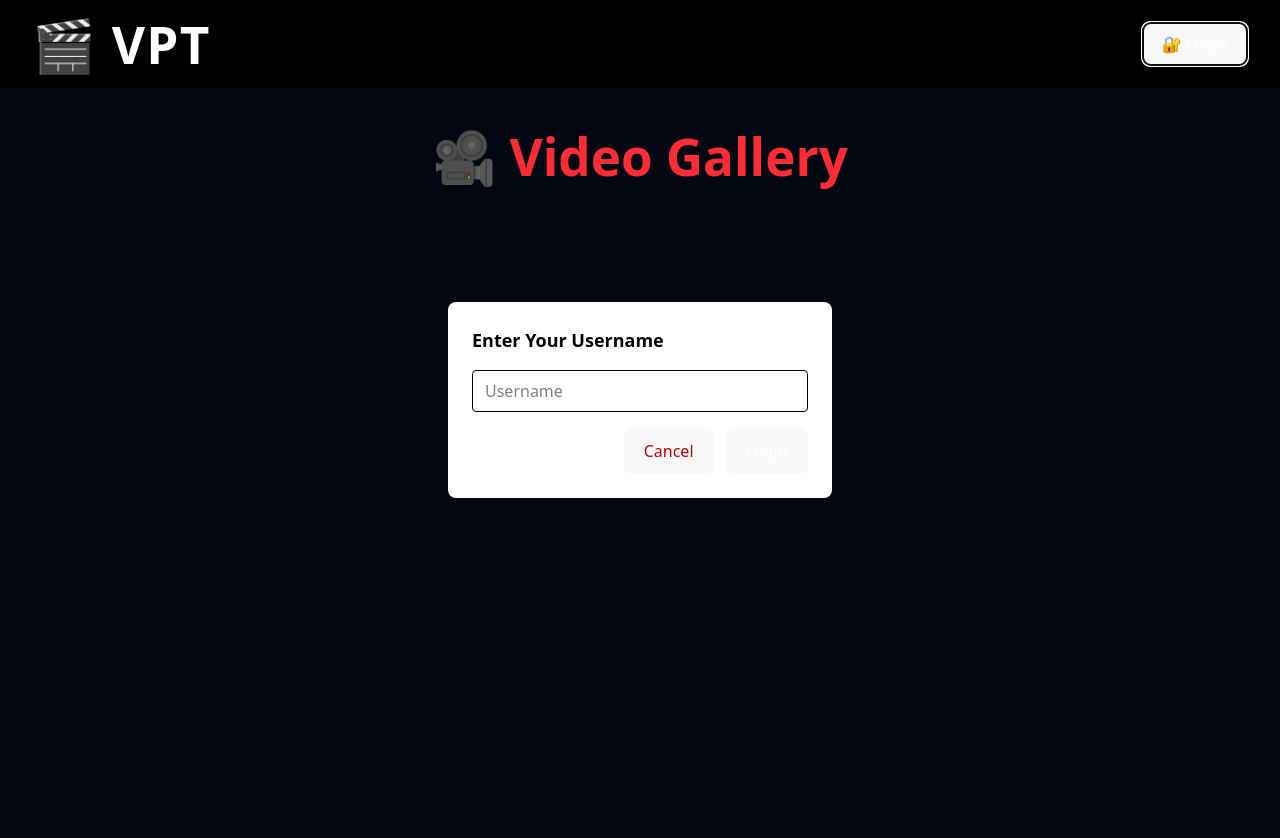
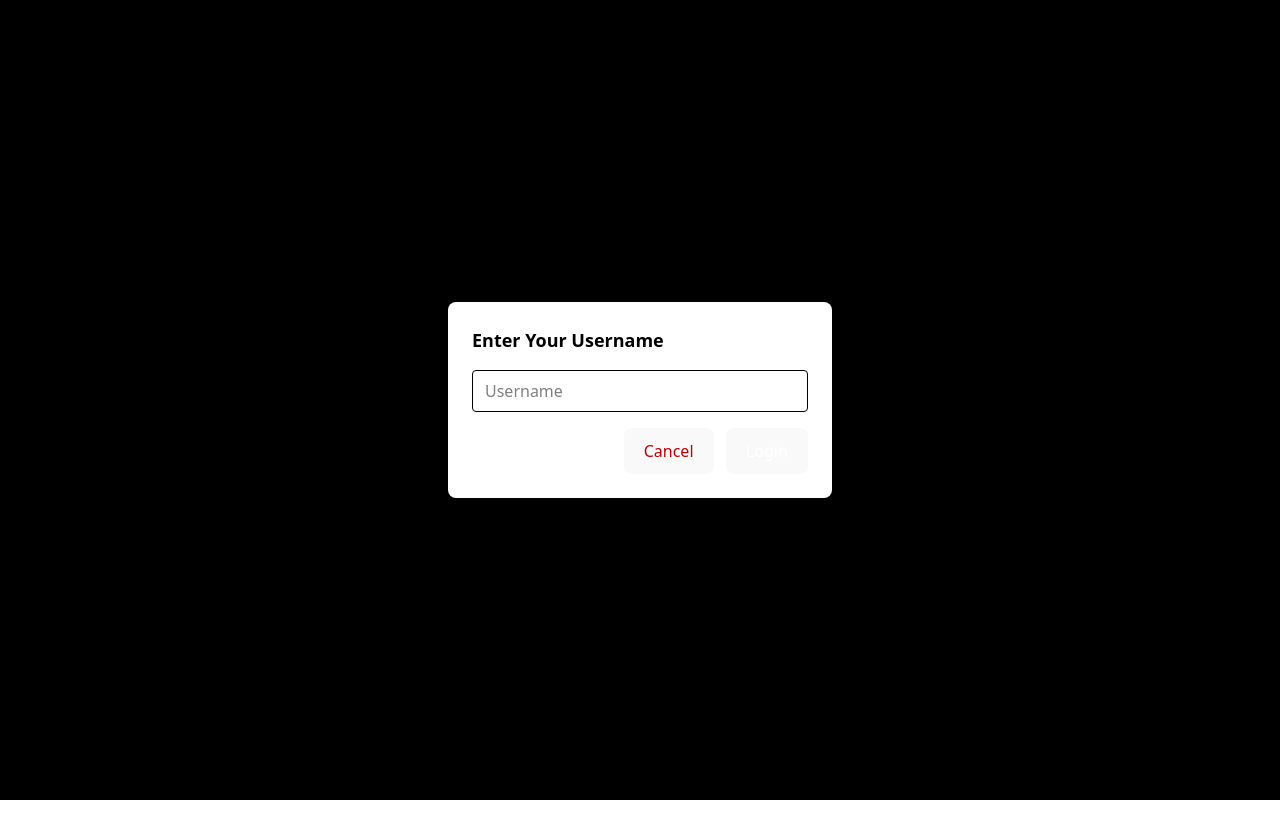
Before and after one commit to SyedFaisal30/Video-Progress-Tracker, a React (Vite) app in the folder Frontend/: page / in a window 1280 px wide. Both pictures are taken after a click on the button "🔐 Login". Shown: the top 838 px of the page. After the commit the page ends 800 px from the top, so only its background shows below. Built offline with nearby package versions, Linux system fonts and the light colour scheme; no server answers.

Commit message:
login css changes

```diff
--- a/Frontend/src/components/header.tsx
+++ b/Frontend/src/components/header.tsx
@@ -55,7 +55,9 @@ const Header = () => {
   return (
     <>
       <ToastContainer position="top-center" />
-      <header className="bg-black w-screen overflow-x-hidden text-white p-4 shadow-md">
+
+      {/* Fixed Header */}
+      <header className="fixed top-0 left-0 right-0 z-50 bg-black text-white p-4 shadow-md">
         <div className="w-full mx-auto flex justify-between items-center px-4">
           <h1 className="text-3xl font-bold tracking-wide">🎬 VPT</h1>
 
@@ -81,7 +83,7 @@ const Header = () => {
               </button>
 
               {dropdownOpen && (
-                <div className="absolute w-40 bg-zinc-900 text-white rounded-lg shadow-lg z-50 p-2">
+                <div className="absolute right-0 mt-2 w-40 bg-zinc-900 text-white rounded-lg shadow-lg z-50 p-2">
                   <button
                     onClick={handleLogout}
                     className="w-full bg-red-600 hover:bg-red-700 text-white py-1 rounded text-sm mt-2"
@@ -97,7 +99,7 @@ const Header = () => {
 
       {/* Login Modal */}
       {modalOpen && (
-        <div className="fixed inset-0 bg-opacity-60 z-50 flex items-center justify-center">
+        <div className="fixed inset-0 bg-black bg-opacity-60 z-50 flex items-center justify-center">
           <div className="bg-white rounded-lg p-6 w-96 shadow-lg text-black">
             <h2 className="text-lg font-semibold mb-4">Enter Your Username</h2>
             <input
@@ -110,7 +112,7 @@ const Header = () => {
             <div className="flex justify-end gap-3">
               <button
                 onClick={() => setModalOpen(false)}
-                className="px-4 py-1.5 bg-blue-600 text-red-700 rounded hover:bg-blue-700"
+                className="px-4 py-1.5 bg-blue-100 text-red-700 rounded hover:bg-blue-200"
               >
                 Cancel
               </button>
```
